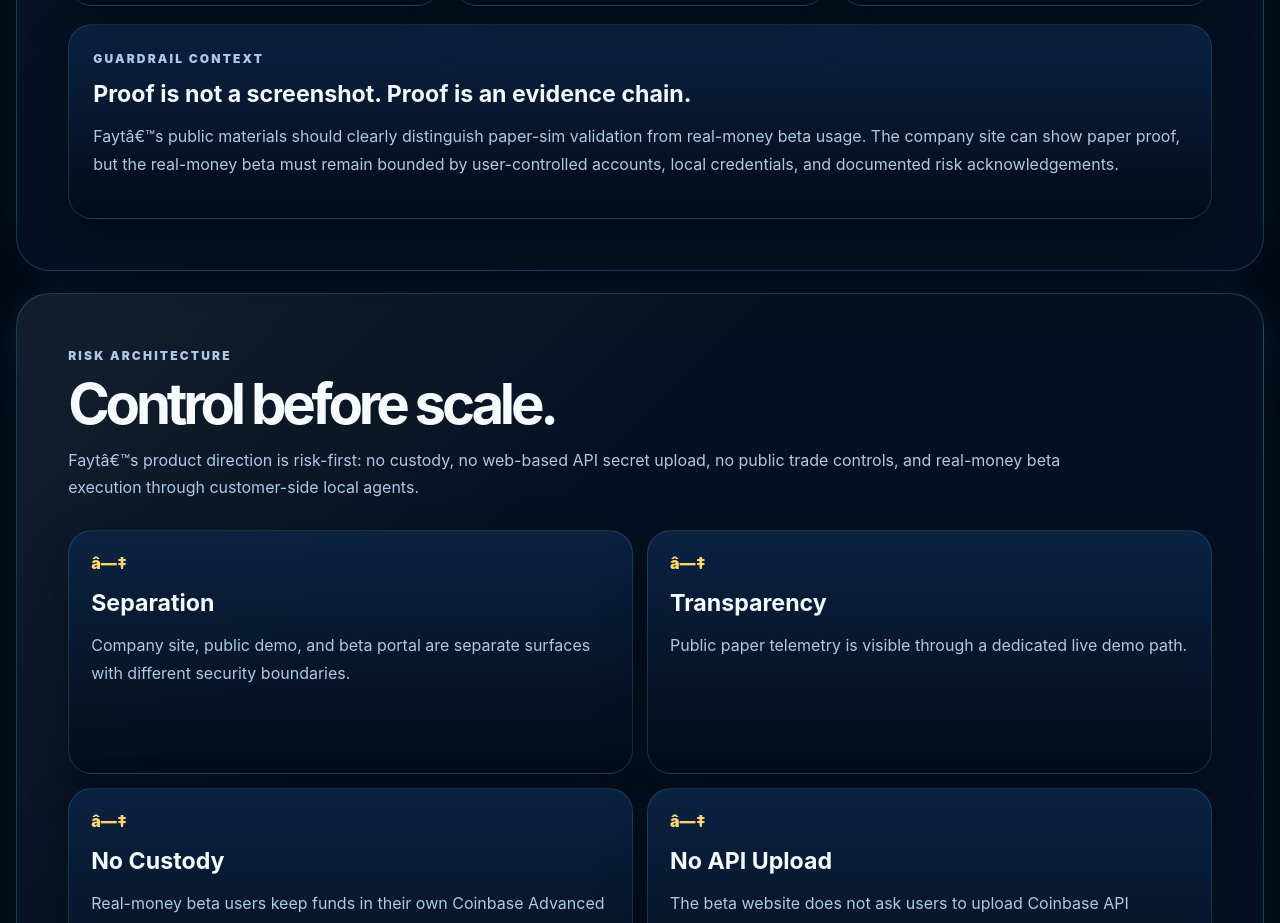
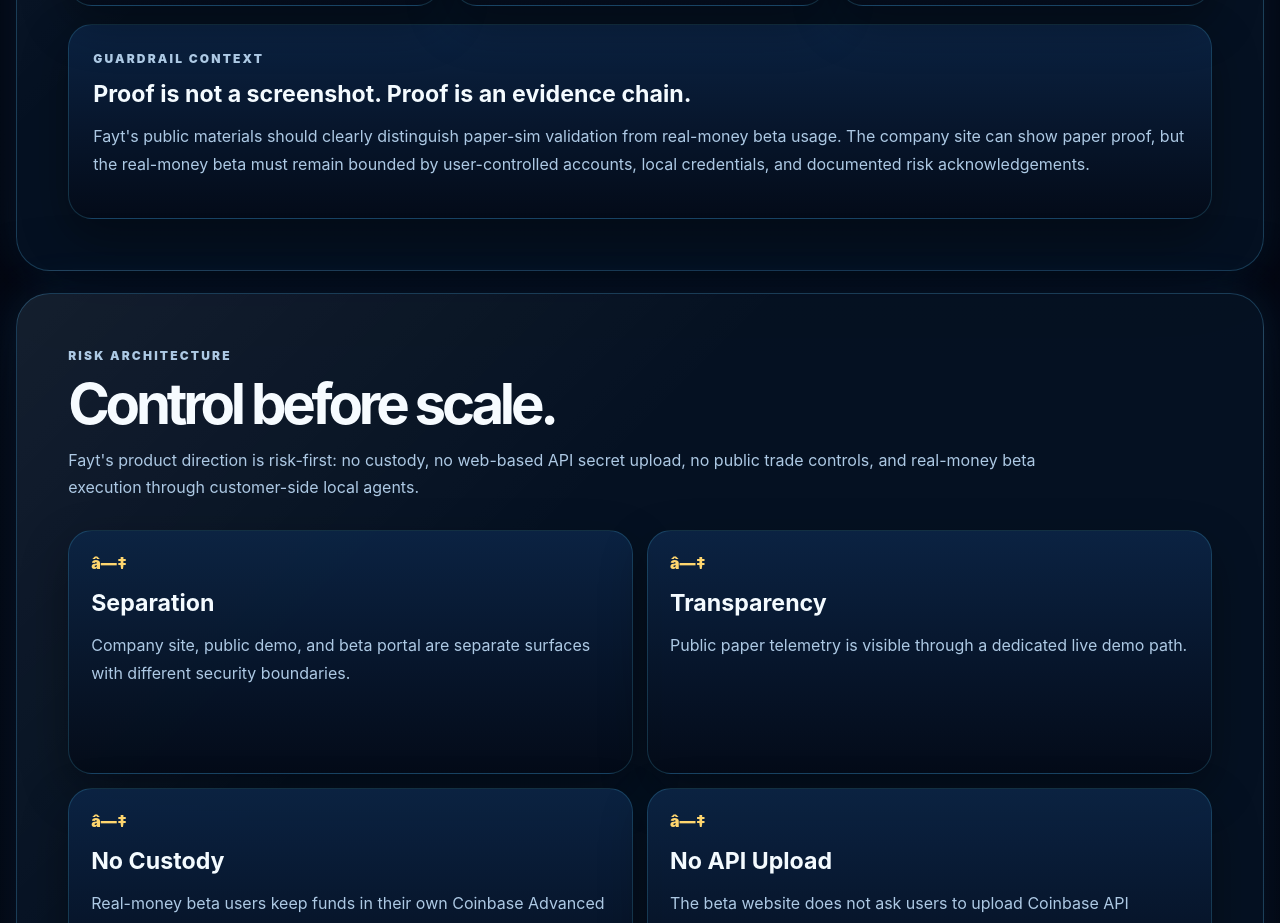
Before and after one commit to FaytSystems/fayt-company-site, a React (Vite) app: page / in a window 1280 px wide. Shown: the part 3220-4143 px from the top of the page. Built offline with nearby package versions, Linux system fonts and the light colour scheme; no server answers.

Commit message:
Fix apostrophe encoding typo on company site

```diff
--- a/src/App.tsx
+++ b/src/App.tsx
@@ -269,7 +269,7 @@
           <p className="eyebrow">Guardrail Context</p>
           <h3>Proof is not a screenshot. Proof is an evidence chain.</h3>
           <p>
-            Faytâ€™s public materials should clearly distinguish paper-sim validation from real-money beta usage.
+            Fayt's public materials should clearly distinguish paper-sim validation from real-money beta usage.
             The company site can show paper proof, but the real-money beta must remain bounded by user-controlled
             accounts, local credentials, and documented risk acknowledgements.
           </p>
@@ -280,7 +280,7 @@
         <SectionTitle
           eyebrow="Risk Architecture"
           title="Control before scale."
-          body="Faytâ€™s product direction is risk-first: no custody, no web-based API secret upload, no public trade controls, and real-money beta execution through customer-side local agents."
+          body="Fayt's product direction is risk-first: no custody, no web-based API secret upload, no public trade controls, and real-money beta execution through customer-side local agents."
         />
 
         <div className="cardGrid">
```
